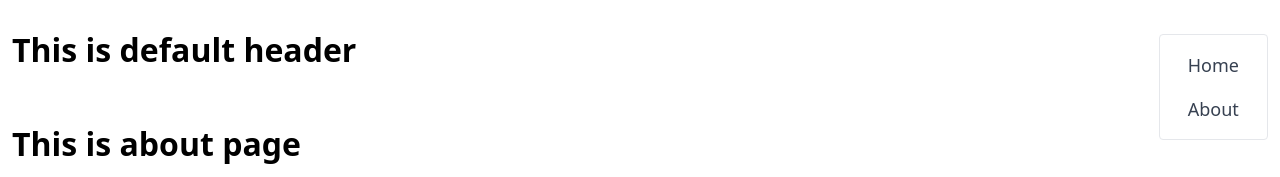
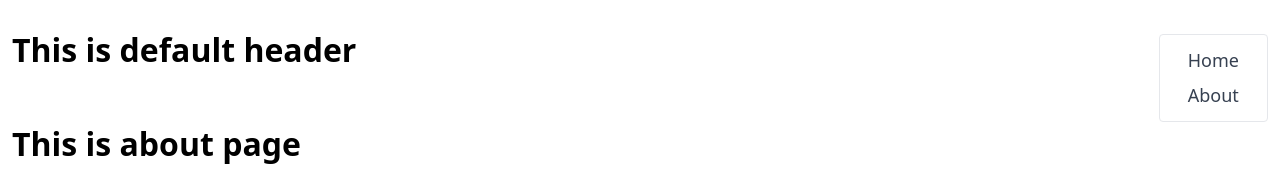
Before and after one commit to wasiliev96/vtf-starter, a Vue app: page /about in a window 1280 px wide. Both pictures are taken after a click on the button 1252 px from the left and 50 px from the top of the page. Shown: the top 177 px of the page. Built offline with nearby package versions, Linux system fonts and the light colour scheme.

Commit message:
fix menu link spacing

```diff
--- a/src/components/layout/default/MainNavigation.vue
+++ b/src/components/layout/default/MainNavigation.vue
@@ -25,11 +25,11 @@
       "
     >
       <ul class="flex flex-col gap-2">
-        <li class="px-4 py-2 leading-5 text-gray-700">
-          <router-link class="" to="/">Home</router-link>
+        <li>
+          <router-link class="px-4 py-2 leading-5 text-gray-700" to="/">Home</router-link>
         </li>
-        <li class="px-4 py-2 leading-5 text-gray-700">
-          <router-link class="" to="/about">About</router-link>
+        <li>
+          <router-link class="px-4 py-2 leading-5 text-gray-700" to="/about">About</router-link>
         </li>
       </ul>
     </nav>
```
